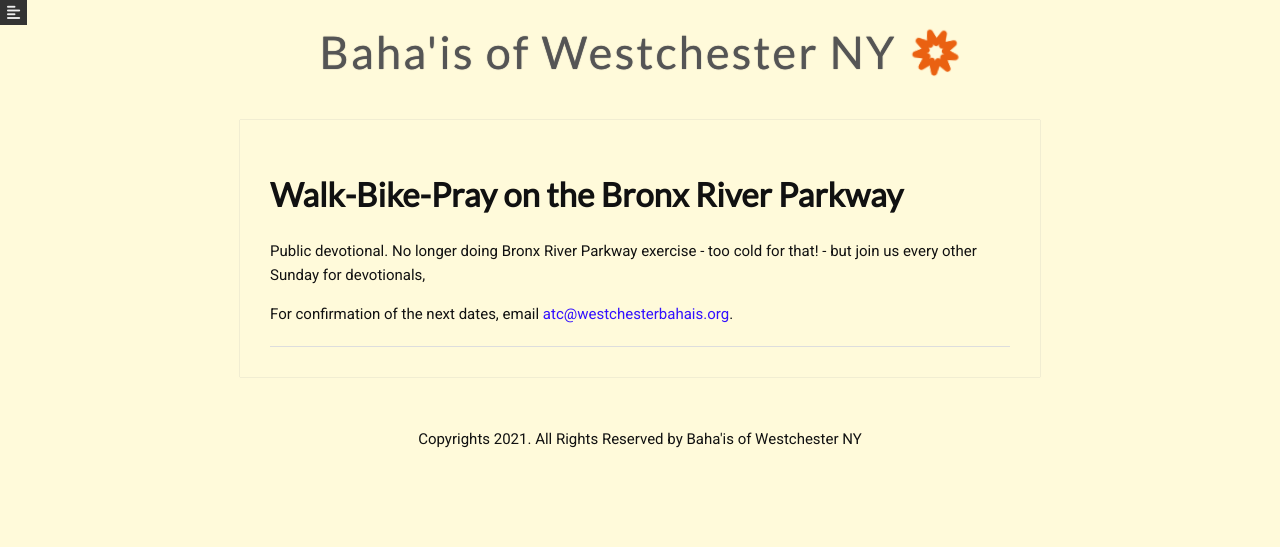
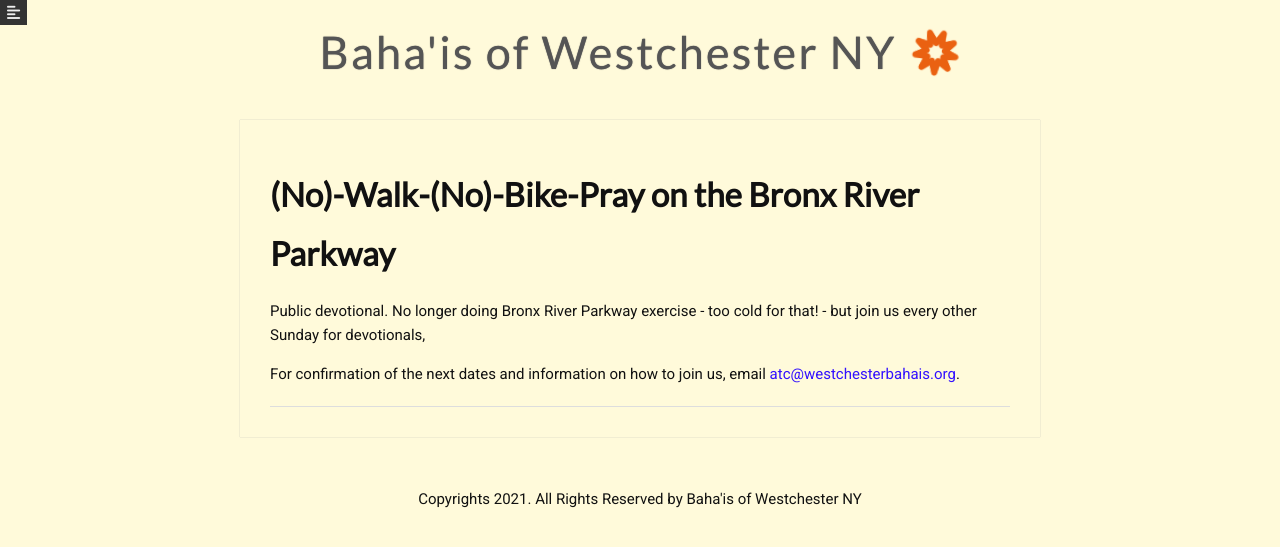
Before and after one commit to westchesterbahai/westchesterbahai.github.io, a Jekyll site: the page built from _devotionals/walkbikepray.md, in a window 1280 px wide. Shown: the top 547 px of the page. Built offline with Jekyll 4.4.1, drawn with Linux system fonts in a browser that asks for light colours; nearby versions of some CDN libraries.

Commit message:
updates for Feb 28 2021 (#24)

```diff
--- a/_devotionals/walkbikepray.md
+++ b/_devotionals/walkbikepray.md
@@ -1,7 +1,7 @@
 ---
 layout: post
-title:  "Walk-Bike-Pray on the Bronx River Parkway"
-description: "Walk / Bike / Pray on the Bronx River Parkway"
+title:  "(No)-Walk-(No)-Bike-Pray on the Bronx River Parkway"
+description: "(No) Walk / (No) Bike / Pray on the Bronx River Parkway"
 location: Scarsdale
 time: "Alternate Sundays, 9:00AM"
 color: BF360C
@@ -9,4 +9,5 @@
 Public devotional. No longer doing Bronx River Parkway exercise - too cold
 for that! - but join us every other Sunday for devotionals,
 
-For confirmation of the next dates, email <atc@westchesterbahais.org>.
+For confirmation of the next dates and information on how to join us,
+email <atc@westchesterbahais.org>.
```
Also changed, not shown: _childrens-class/mamaroneck.md (+1 -1 lines), _development/race_unity_nw.md (+2 -2 lines), 3 other files.
